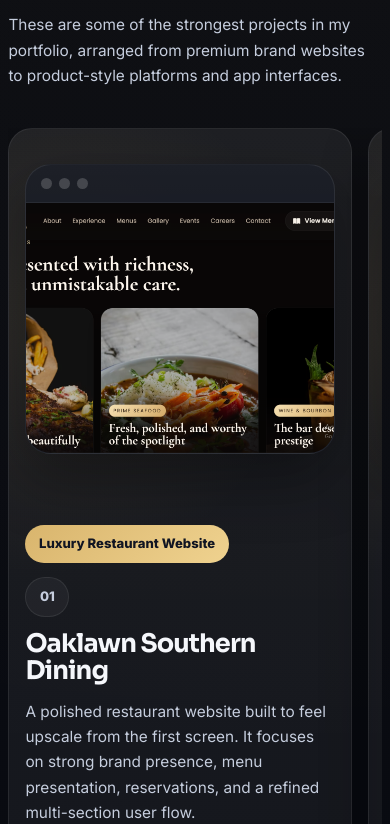
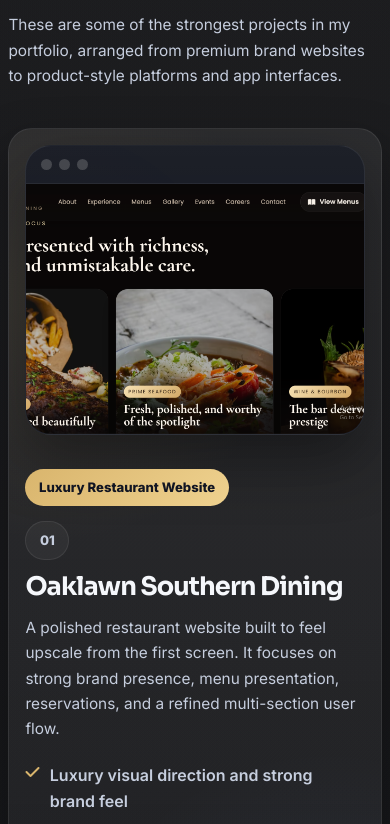
Before and after one commit to jvo-james/portfolio, a plain HTML site: page index.html in a window 390 px wide. Shown: the part 4065-4889 px from the top of the page. Drawn offline with Linux system fonts and the light colour scheme.

Commit message:
Update index.html

```diff
--- a/index.html
+++ b/index.html
@@ -1944,31 +1944,7 @@ textarea {
   gap: 1.7rem;
 }
 
-@media (max-width: 760px) {
-  .featured-projects {
-    display: flex;
-    gap: 1rem;
-    overflow-x: auto;
-    padding-bottom: 0.5rem;
-    scroll-snap-type: x mandatory;
-    -webkit-overflow-scrolling: touch;
-  }
-
-  .featured-projects::-webkit-scrollbar {
-    height: 8px;
-  }
-
-  .featured-projects::-webkit-scrollbar-thumb {
-    background: rgba(255, 255, 255, 0.14);
-    border-radius: 999px;
-  }
-
-  .featured-projects .project {
-    min-width: 88%;
-    flex: 0 0 88%;
-    scroll-snap-align: start;
-  }
-}
+
 
   @media (max-width: 760px) {
   .visual-stack {
```
